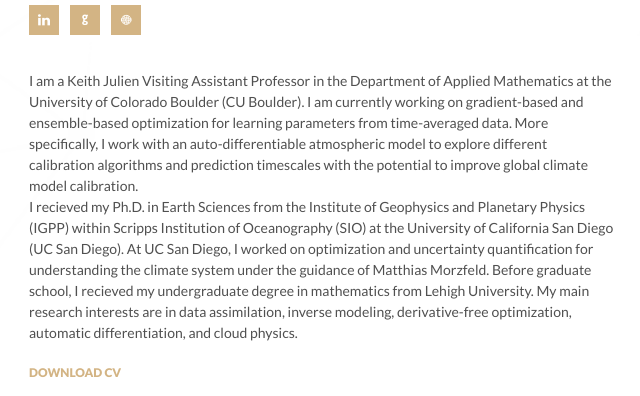
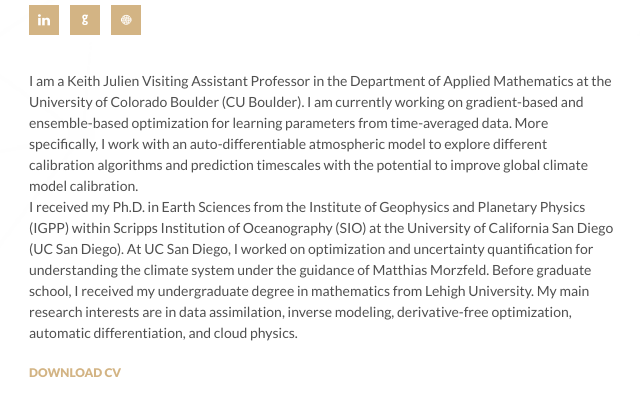
Before and after one commit to rgjini/rg-portfolio, a plain HTML site: page index.html in a window 1280 px wide. Shown: the part 267-663 px from the top of the page, 611-1251 px from the left. Drawn offline with Linux system fonts and the light colour scheme; files that its build step writes are made by us from their sources; files whose address does not match are found by name.

Commit message:
fix typo

```diff
--- a/index.html
+++ b/index.html
@@ -127,11 +127,11 @@
           More specifically, I work with an auto-differentiable atmospheric model to explore
           different calibration algorithms and prediction timescales with the potential to
           improve global climate model calibration.
-          </span> I recieved my Ph.D. in Earth Sciences from the Institute of Geophysics and Planetary Physics (IGPP)
+          </span> I received my Ph.D. in Earth Sciences from the Institute of Geophysics and Planetary Physics (IGPP)
           within Scripps Institution of Oceanography (SIO) at the University of California San Diego (UC San Diego).
           At UC San Diego, I worked on optimization and uncertainty quantification for understanding
           the climate system under the guidance of Matthias Morzfeld.
-          Before graduate school, I recieved my undergraduate degree in mathematics from Lehigh University.
+          Before graduate school, I received my undergraduate degree in mathematics from Lehigh University.
           My main research interests are in data assimilation, inverse modeling, derivative-free optimization,
           automatic differentiation, and cloud physics. </p>
 
```
